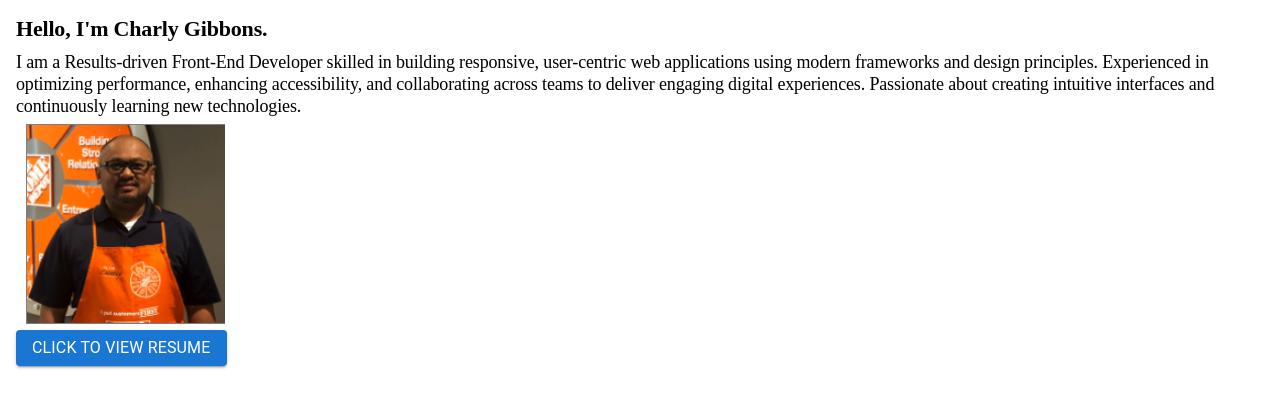
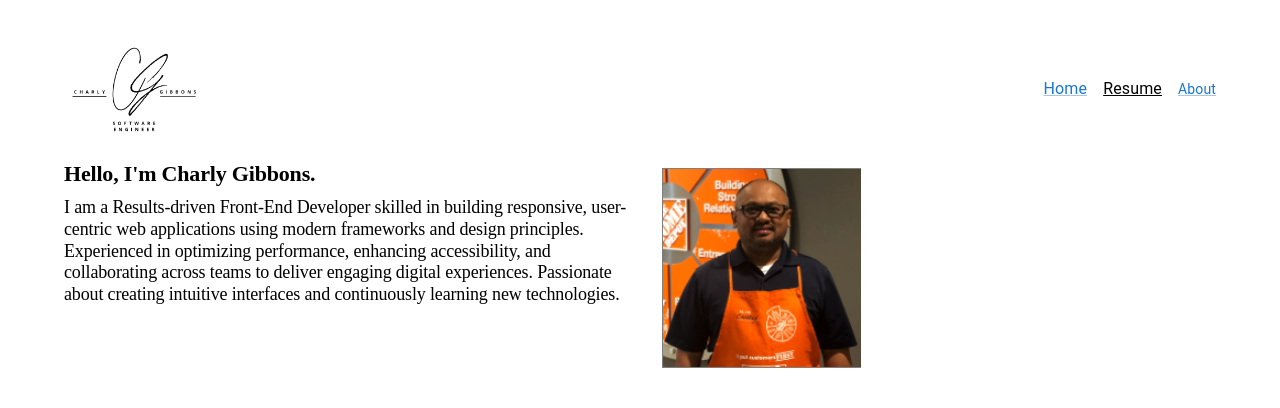
Before and after one commit to cegibbons/Charly_Resume, a React (Vite) app: page / in a window 1280 px wide. Shown: the top 408 px of the page. Built offline with nearby package versions, Linux system fonts and the light colour scheme.

Commit message:
did a bunch of refectoring

```diff
--- a/package.json
+++ b/package.json
@@ -16,11 +16,8 @@
     "@emotion/react": "^11.14.0",
     "@emotion/styled": "^11.14.1",
     "@mui/material": "^7.3.7",
-    "@tailwindcss/postcss": "^4.1.18",
-    "postcss": "^8.5.6",
     "react": "^18.2.0",
-    "react-dom": "^18.2.0",
-    "tailwindcss": "^4.1.18"
+    "react-dom": "^18.2.0"
   },
   "devDependencies": {
     "@testing-library/jest-dom": "^6.0.0",
--- a/src/App.jsx
+++ b/src/App.jsx
@@ -1,36 +1,20 @@
 import React, { useState } from 'react'
 import HelloWorld from './components/HelloWorld'
-import CharlyPicture from './components/CharlyPicture'
-import ResumePdf from './components/ResumePdf'
-import Button from '@mui/material/Button';
+import Header from './components/Header'
 import resumePdf from './images/Charly_Gibbons_Resume.pdf'
-import { Typography } from '@mui/material';
+import { Typography, Button, Grid, Container } from '@mui/material';
 
 export default function App() {
-  const [showResume, setShowResume] = useState(false);
-
-  const handlePictureClick = () => {
-    setShowResume(true);
-    window.open(resumePdf, '_blank', 'noopener,noreferrer');
-  };
-
   return (
-    <>
       <div>
-        {showResume ? (
-          <ResumePdf onBack={() => setShowResume(false)} />
-        ) : (
-          <>
-            <HelloWorld />
-            <CharlyPicture />
-          </>
-        )}
+            <Header />
+            <Container>
+              <Grid container justifyContent="space-between" alignItems="center" spacing={2}>
+                <Grid item xs={6}>
+                  <HelloWorld />
+                </Grid>
+              </Grid>
+            </Container>
       </div>
-      <div>
-        <Button variant="contained" onClick={handlePictureClick}>
-         <Typography>Click to View Resume</Typography>
-        </Button>
-      </div>
-    </>
   )
 }
--- /dev/null
+++ b/src/components/Header.jsx
@@ -0,0 +1,55 @@
+import React from "react";
+import Logo from "../images/cg_logo.png";
+import resumePdf from "../images/Charly_Gibbons_Resume.pdf";
+import { Container, Grid, Box, Link } from "@mui/material";
+
+
+
+export default function Header() {
+  const handleResumeClick = (event) => {
+    event.preventDefault();
+    window.open(resumePdf, "_blank", "noopener,noreferrer");
+  };
+
+  return (
+    <header>
+      <Container>
+        <Grid
+          container
+          alignItems="center"
+          justifyContent="space-between"
+          spacing={2}
+        >
+          <Grid item>
+            <img
+              src={Logo}
+              alt="Charly Gibbons"
+              style={{ width: 140, height: "auto" }}
+            />
+          </Grid>
+          <Grid item>
+            <Box
+              sx={{
+                typography: "body1",
+                "& > :not(style) ~ :not(style)": {
+                  ml: 2,
+                },
+              }}
+              onClick={() => alert('Header links clicked!')}
+            >
+              <Link href="#">
+                Home
+              </Link>
+              <Link href={resumePdf} color="inherit" onClick={handleResumeClick}>
+                Resume
+              </Link>
+              <Link href="#" variant="body2">
+                About
+              </Link>
+            </Box>
+          </Grid>
+        </Grid>
+      </Container>
+    </header>
+  );
+}
--- a/src/components/HelloWorld.jsx
+++ b/src/components/HelloWorld.jsx
@@ -1,25 +1,55 @@
 import React from 'react';
-import { Typography } from '@mui/material';
+import { Grid, Typography, Box } from '@mui/material';
+import CharlyPicture from './CharlyPicture';
 
 export default function HelloWorld() {
+
   return (
-    <>
-    <Typography variant="h2"
+    <Box
+      sx={{
+        width: '100%',
+        display: 'flex',
+        justifyContent: 'center',
+        alignItems: 'center'
+      }}>
+        <Grid
+          container
+          sx={{
+            width: '100%',
+            maxWidth: 1200
+          }}
+          rowSpacing={1}
+          columnSpacing={{
+            xs: 1,
+            sm: 2,
+            md: 3 }}>
+          <Grid size={6}>
+            <Typography
+              variant="h2"
               data-testid="hello-header"
               style={{
                 fontFamily: 'minion-pro, serif',
                 fontSize: '22px',
-        fontWeight: 'bold'
+                fontWeight: 'bold',
               }}
             >
               Hello, I'm Charly Gibbons.
             </Typography>
-    <Typography variant="h2" style={{ fontFamily: 'minion-pro, serif', fontSize: '18px', marginTop: '10px' }}>
+                 <Typography
+              variant="h2"
+              style={{ fontFamily: 'minion-pro, serif', fontSize: '18px', marginTop: '10px' }}
+            >
               I am a Results-driven Front-End Developer skilled in building responsive,
               user-centric web applications using modern frameworks and design principles.
               Experienced in optimizing performance, enhancing accessibility,
               and collaborating across teams to deliver engaging digital experiences.
               Passionate about creating intuitive interfaces and continuously learning new technologies.
-    </Typography></>
+            </Typography>
+          </Grid>
+          <Grid size={6}>
+            <CharlyPicture />
+          </Grid>
+        </Grid>
+      </Box>
   );
 }
--- a/src/index.css
+++ b/src/index.css
@@ -4,3 +4,17 @@ body {
   margin: 0;
   padding: 1rem;
 }
+
+
+:root {
+  --button-main: #f44336;
+  --button-hover: #b23c17;
+}
+
+.buttonColors.MuiButton-contained {
+  background-color: var(--button-main);
+}
+
+.buttonColors.MuiButton-contained:hover {
+  background-color: var(--button-hover);
+}
```
Also changed, not shown: src/components/CharlyPicture.jsx (+5 -2 lines), src/images/cg_logo.png (added), 1 other file (tests, documents, lock files or other folders). Lines whose indentation alone changed are shown as unchanged.
